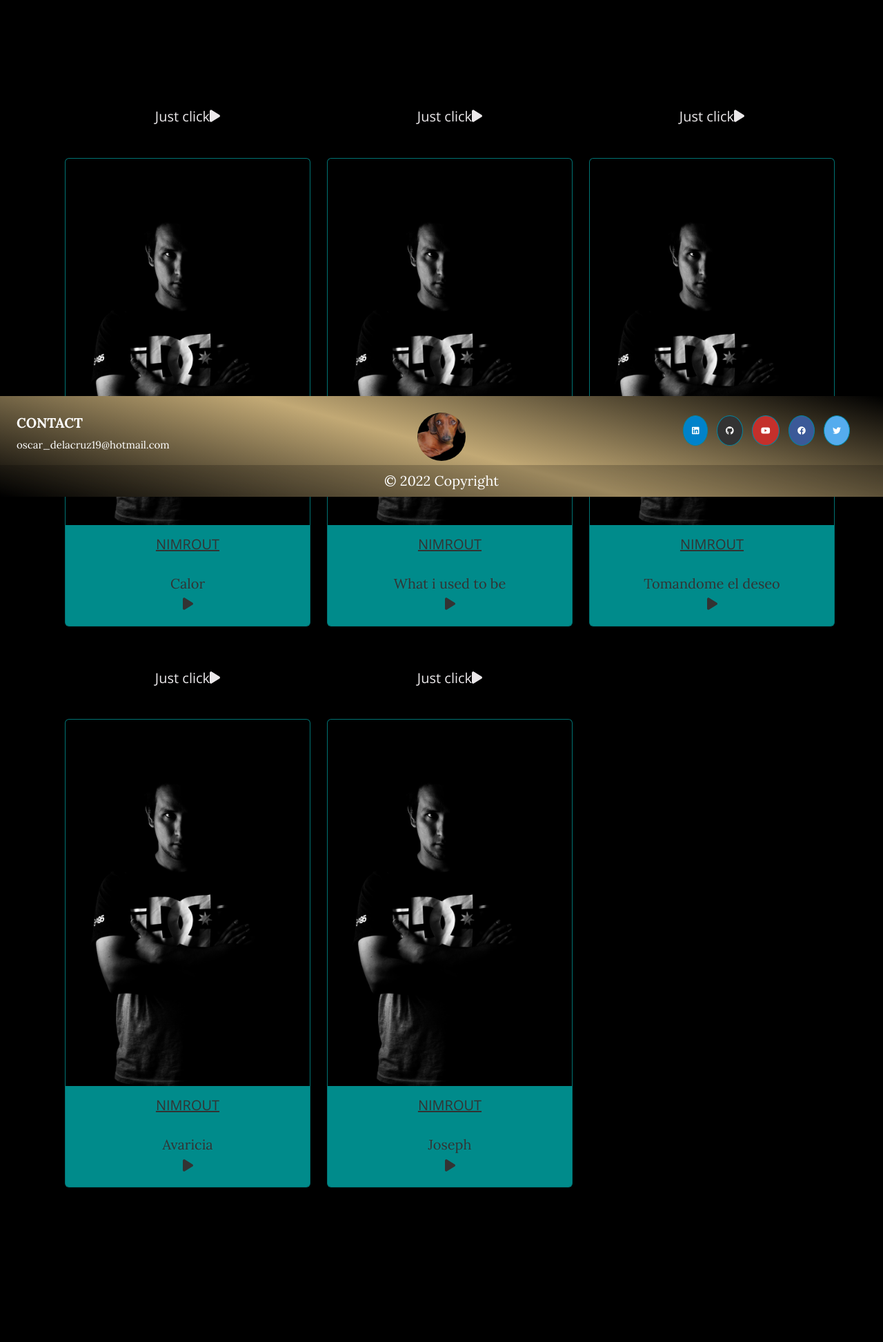
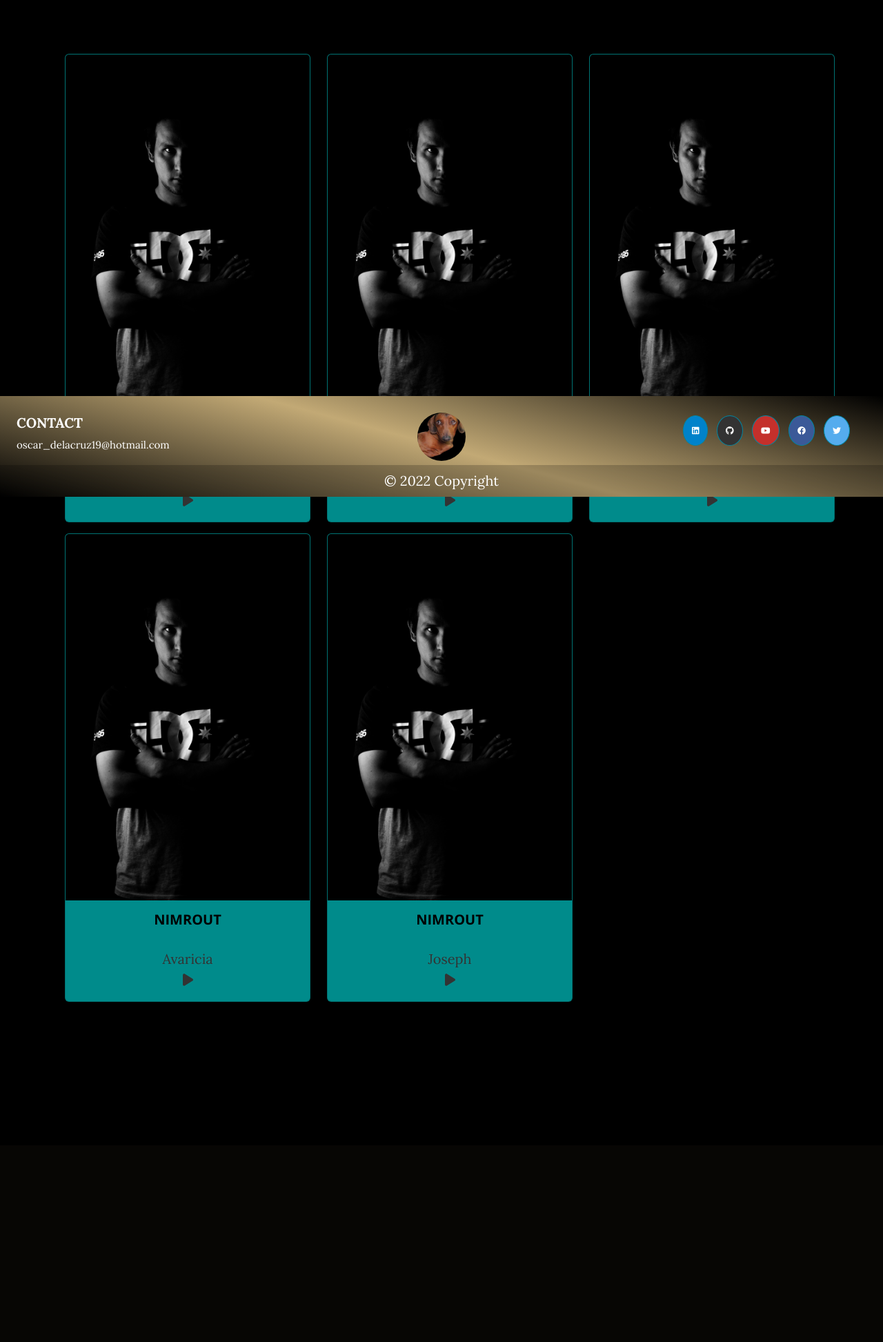
Before and after one commit to Kalincillo/my_blog, a Flask app: page /music in a window 1280 px wide. Shown: the part 80-2025 px from the top of the page at 69% size. After the commit the page ends 1532 px from the top, so only its background shows below. Run offline with Flask 2, Linux system fonts and the light colour scheme; some libraries are stand-ins or nearby versions.

Commit message:
Add spacing and fonts to the music gallery cards

```diff
--- a/templates/music.html
+++ b/templates/music.html
@@ -70,28 +70,19 @@
 
 <!-- Main Content -->
 <!-- Content -->
-<div class="container justify-content-center my-4">
+<div class="container justify-content-center">
   <div class="row">
-    <div id="mobile-box" class="col-4">
-      <h4 class="my-5 h5 text-center" style="color:rgb(235, 232, 234)">Just click<i class="fas fa-play ml-2 mt-3"></i>
-      </h4>
+    <div class="col-4">
       <!-- Card -->
-      <div class="card">
+      <div class="card my-2">
         <!-- Card image -->
-        <div class="view">
-          <img class="card-img-top" src="/static/Ivan.jpg"
-               alt="Card image cap">
-          <a href="https://bachataurban.com/" target="_blank">
-            <div class="mask gradient-card"></div>
-          </a>
-        </div>
+        <img class="card-img-top" src="/static/Ivan.jpg" alt="Card image cap">
         <!-- Card content -->
         <div class="card-body text-center">
-          <h5 class="h5 font-weight-bold"><a href="https://bachataurban.com/" target="_blank">NIMROUT</a></h5>
+          <h5 class="h5 fw-bold text-black">NIMROUT</h5>
           <p class="mb-0">Calor</p>
           <audio id="music" preload="true">
-            <source
-              src="/static/CALOR.mp3">
+            <source src="/static/CALOR.mp3">
           </audio>
           <div id="audioplayer">
             <i id="pButton" class="fas fa-play"></i>
@@ -103,26 +94,17 @@
       </div>
       <!-- Card -->
     </div>
-    <div id="mobile-box" class="col-4">
-      <h4 class="my-5 h5 text-center" style="color:rgb(235, 232, 234)">Just click<i class="fas fa-play ml-2 mt-3"></i>
-      </h4>
+    <div class="col-4">
       <!-- Card -->
-      <div class="card">
+      <div class="card my-2">
         <!-- Card image -->
-        <div class="view">
-          <img class="card-img-top" src="/static/Ivan.jpg"
-               alt="Card image cap">
-          <a href="https://bachataurban.com/" target="_blank">
-            <div class="mask gradient-card"></div>
-          </a>
-        </div>
+        <img class="card-img-top" src="/static/Ivan.jpg" alt="Card image cap">
         <!-- Card content -->
         <div class="card-body text-center">
-          <h5 class="h5 font-weight-bold"><a href="https://bachataurban.com/" target="_blank">NIMROUT</a></h5>
+          <h5 class="h5 fw-bold text-black">NIMROUT</h5>
           <p class="mb-0">What i used to be</p>
           <audio id="music" preload="true">
-            <source
-              src="https://bachataurban.com/download/2/Stefflon%20Don%20-%2016%20Shots%20(%20DJ%20Flam%20-%20Urban%20Bachata%20remix%20).mp3">
+            <source src="/static/WHAT_I_USED_TO_BE.mp3">
           </audio>
           <div id="audioplayer">
             <i id="pButton" class="fas fa-play"></i>
@@ -134,26 +116,17 @@
       </div>
       <!-- Card -->
     </div>
-    <div id="mobile-box" class="col-4">
-      <h4 class="my-5 h5 text-center" style="color:rgb(235, 232, 234)">Just click<i class="fas fa-play ml-2 mt-3"></i>
-      </h4>
+    <div class="col-4">
       <!-- Card -->
-      <div class="card">
+      <div class="card my-2">
         <!-- Card image -->
-        <div class="view">
-          <img class="card-img-top" src="/static/Ivan.jpg"
-               alt="Card image cap">
-          <a href="https://bachataurban.com/" target="_blank">
-            <div class="mask gradient-card"></div>
-          </a>
-        </div>
+        <img class="card-img-top" src="/static/Ivan.jpg" alt="Card image cap">
         <!-- Card content -->
         <div class="card-body text-center">
-          <h5 class="h5 font-weight-bold"><a href="https://bachataurban.com/" target="_blank">NIMROUT</a></h5>
+          <h5 class="h5 fw-bold text-black">NIMROUT</h5>
           <p class="mb-0">Tomandome el deseo</p>
           <audio id="music" preload="true">
-            <source
-              src="https://bachataurban.com/download/2/Stefflon%20Don%20-%2016%20Shots%20(%20DJ%20Flam%20-%20Urban%20Bachata%20remix%20).mp3">
+            <source src="/static/TOMANDOME_EL_DESEO.mp3">
           </audio>
           <div id="audioplayer">
             <i id="pButton" class="fas fa-play"></i>
@@ -165,26 +138,17 @@
       </div>
       <!-- Card -->
     </div>
-    <div id="mobile-box" class="col-4">
-      <h4 class="my-5 h5 text-center" style="color:rgb(235, 232, 234)">Just click<i class="fas fa-play ml-2 mt-3"></i>
-      </h4>
+    <div class="col-4">
       <!-- Card -->
-      <div class="card">
+      <div class="card my-2">
         <!-- Card image -->
-        <div class="view">
-          <img class="card-img-top" src="/static/Ivan.jpg"
-               alt="Card image cap">
-          <a href="https://bachataurban.com/" target="_blank">
-            <div class="mask gradient-card"></div>
-          </a>
-        </div>
+        <img class="card-img-top" src="/static/Ivan.jpg" alt="Card image cap">
         <!-- Card content -->
         <div class="card-body text-center">
-          <h5 class="h5 font-weight-bold"><a href="https://bachataurban.com/" target="_blank">NIMROUT</a></h5>
+          <h5 class="h5 fw-bold text-black">NIMROUT</h5>
           <p class="mb-0">Avaricia</p>
           <audio id="music" preload="true">
-            <source
-              src="https://bachataurban.com/download/2/Stefflon%20Don%20-%2016%20Shots%20(%20DJ%20Flam%20-%20Urban%20Bachata%20remix%20).mp3">
+            <source src="/static/AVARICIA.mp3">
           </audio>
           <div id="audioplayer">
             <i id="pButton" class="fas fa-play"></i>
@@ -196,26 +160,17 @@
       </div>
       <!-- Card -->
     </div>
-    <div id="mobile-box" class="col-4">
-      <h4 class="my-5 h5 text-center" style="color:rgb(235, 232, 234)">Just click<i class="fas fa-play ml-2 mt-3"></i>
-      </h4>
+    <div class="col-4">
       <!-- Card -->
-      <div class="card">
+      <div class="card my-2">
         <!-- Card image -->
-        <div class="view">
-          <img class="card-img-top" src="/static/Ivan.jpg"
-               alt="Card image cap">
-          <a href="https://bachataurban.com/" target="_blank">
-            <div class="mask gradient-card"></div>
-          </a>
-        </div>
+        <img class="card-img-top" src="/static/Ivan.jpg" alt="Card image cap">
         <!-- Card content -->
         <div class="card-body text-center">
-          <h5 class="h5 font-weight-bold"><a href="https://bachataurban.com/" target="_blank">NIMROUT</a></h5>
+          <h5 class="h5 fw-bold text-black">NIMROUT</h5>
           <p class="mb-0">Joseph</p>
           <audio id="music" preload="true">
-            <source
-              src="https://bachataurban.com/download/2/Stefflon%20Don%20-%2016%20Shots%20(%20DJ%20Flam%20-%20Urban%20Bachata%20remix%20).mp3">
+            <source src="/static/JOSEPH.mp3">
           </audio>
           <div id="audioplayer">
             <i id="pButton" class="fas fa-play"></i>
```
Also changed, not shown: static/home-bg.jpg (deleted), 2 other files.
